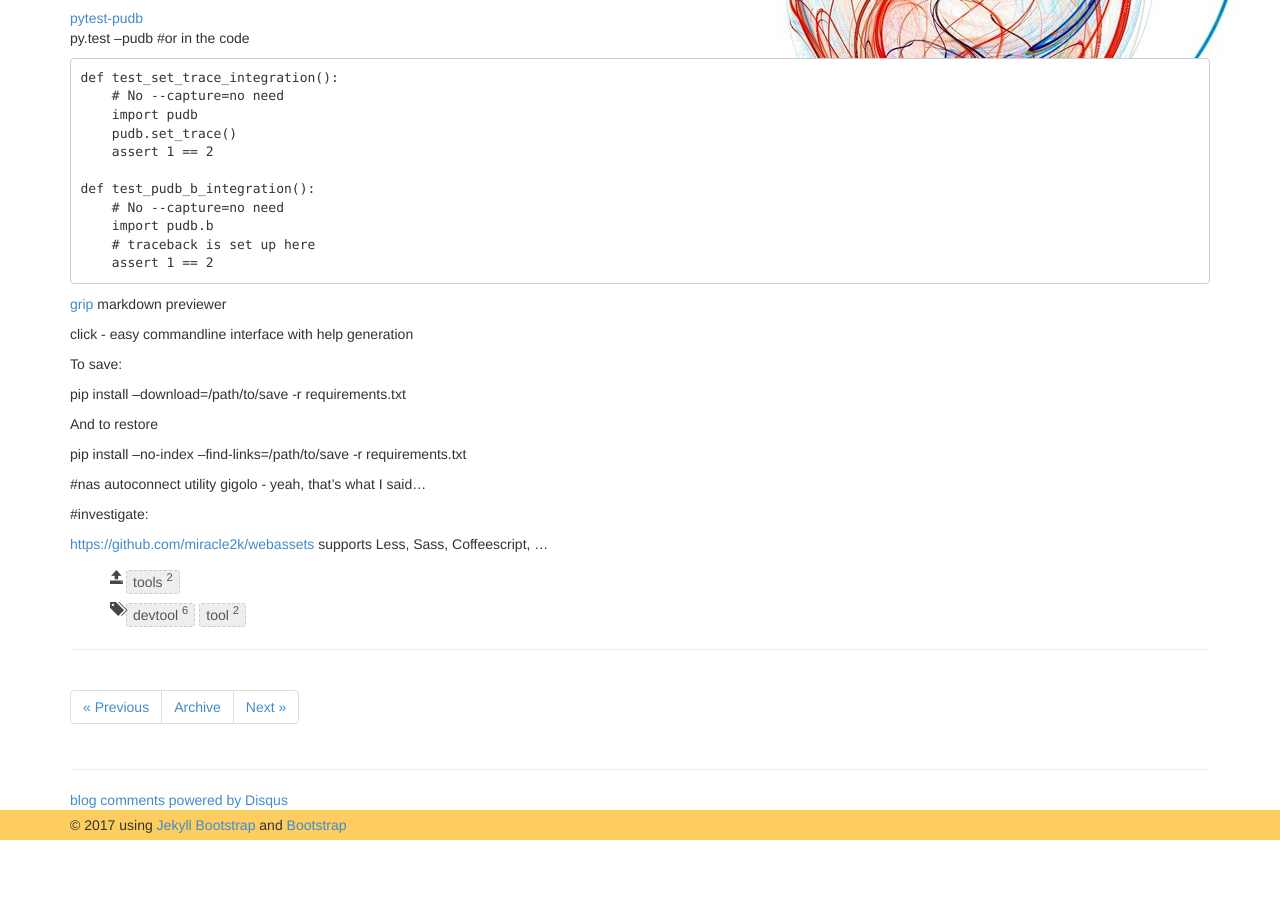
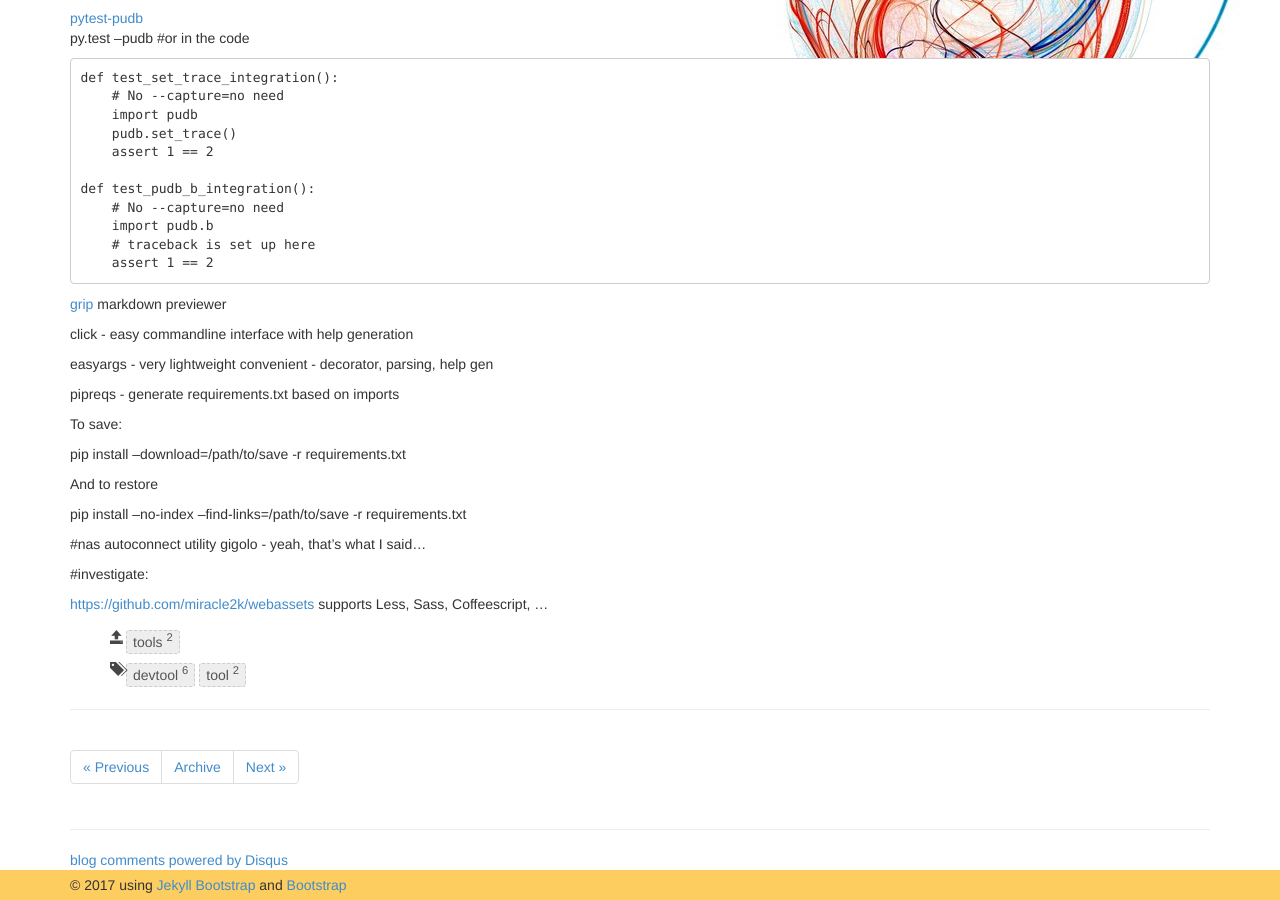
Before and after one commit to faizanvahevaria/chrisamow.github.io, a Jekyll site: the page built from _posts/2016-11-14-misc-tools.md, in a window 1280 px wide and 900 px high, scrolled down 712 px. Built offline with Jekyll 4.4.1, drawn with Linux system fonts in a browser that asks for light colours; nearby versions of some CDN libraries; comment, search, counter and statistics services are not loaded; before the commit the page ends 1552 px from its top, so only the background shows below that.

Commit message:
blog content

```diff
--- a/_posts/2016-11-14-misc-tools.md
+++ b/_posts/2016-11-14-misc-tools.md
@@ -63,6 +63,10 @@ h264ify (request youtube in h264 instead of webm which doesn't have hw accel)
 
 click - easy commandline interface with help generation
 
+easyargs - very lightweight convenient - decorator, parsing, help gen
+
+pipreqs - generate requirements.txt based on imports
+
 
 To save:
 
```
